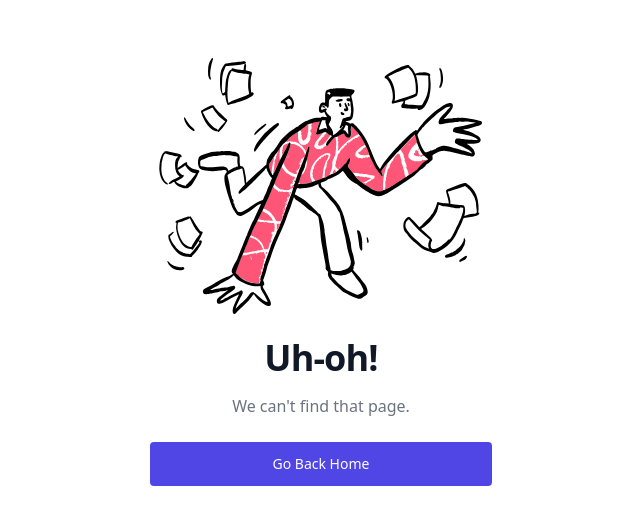
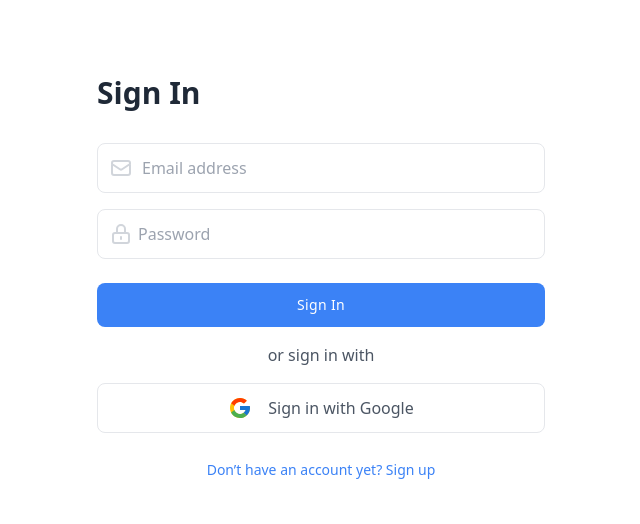
Before and after one commit to adnan2508/dine-ease, a React (Vite) app: page /login in a window 1280 px wide. Shown: the part 128-652 px from the top of the page, without its empty margins (319-959 px from the left). Built offline with nearby package versions, Linux system fonts and the light colour scheme; no server answers.

Commit message:
login added

```diff
--- a/src/components/Navbar.jsx
+++ b/src/components/Navbar.jsx
@@ -1,7 +1,9 @@
-import React from "react";
+import React, { useContext } from "react";
 import { Link } from "react-router-dom";
+import { AuthContext } from "../provider/AuthProvider";
 
 const Navbar = () => {
+  const { user } = useContext(AuthContext);
   return (
     <div>
       <div className="navbar bg-orange-500 text-white font-mulish">
@@ -13,7 +15,8 @@
                 className="h-5 w-5"
                 fill="none"
                 viewBox="0 0 24 24"
-                stroke="currentColor">
+                stroke="currentColor"
+              >
                 <path
                   strokeLinecap="round"
                   strokeLinejoin="round"
@@ -24,7 +27,8 @@
             </div>
             <ul
               tabIndex={0}
-              className="menu menu-sm dropdown-content mt-3 z-[1] p-2 shadow bg-orange-500 rounded-box w-52">
+              className="menu menu-sm dropdown-content mt-3 z-[1] p-2 shadow bg-orange-500 rounded-box w-52"
+            >
               <li>
                 <Link to="/">Home</Link>
               </li>
@@ -81,12 +85,55 @@
             </li>
           </ul>
         </div>
+        {!user && (
           <div className="navbar-end">
-          <a className="btn px-8 bg-[#FBBF77] border-none text-white">Login</a>
-          <a className="btn px-8 ml-4 bg-[#B7410e] border-none text-white">
+            <Link to='/login' className="btn px-8 bg-[#FBBF77] border-none text-white">
+              Login
+            </Link>
+            <Link to='/register' className="btn px-8 ml-4 bg-[#B7410e] border-none text-white">
               Register
+            </Link>
+          </div>
+        )}
+
+        {user && (
+          <div className="navbar-end">
+            <a className="btn px-8 bg-[#B7410e] border-none text-white">
+              Logout
             </a>
+            <div className="dropdown dropdown-end">
+              <div
+                tabIndex={0}
+                role="button"
+                className="btn btn-ghost btn-circle avatar"
+              >
+                <div className="w-10 rounded-full">
+                  <img
+                    alt="Tailwind CSS Navbar component"
+                    src="https://img.daisyui.com/images/stock/photo-1534528741775-53994a69daeb.jpg"
+                  />
                 </div>
+              </div>
+              <ul
+                tabIndex={0}
+                className="menu menu-sm dropdown-content mt-3 z-[1] p-2 shadow bg-base-100 rounded-box w-52"
+              >
+                <li>
+                  <a className="justify-between">
+                    Profile
+                    <span className="badge">New</span>
+                  </a>
+                </li>
+                <li>
+                  <a>Settings</a>
+                </li>
+                <li>
+                  <a>Logout</a>
+                </li>
+              </ul>
+            </div>
+          </div>
+        )}
       </div>
     </div>
   );
--- a/src/main.jsx
+++ b/src/main.jsx
@@ -11,6 +11,7 @@
 import Gallery from './pages/Gallery.jsx';
 import NotFoundPage from './pages/NotFoundPage.jsx';
 import AuthProvider from './provider/AuthProvider.jsx';
+import Login from './pages/Login.jsx';
 
 const router = createBrowserRouter([
   {
@@ -29,6 +30,10 @@
     path: "/gallery",
     element: <Gallery></Gallery>,
   },
+  {
+    path: "/login",
+    element: <Login></Login>,
+  },
 ]);
 
 ReactDOM.createRoot(document.getElementById('root')).render(
--- /dev/null
+++ b/src/pages/Login.jsx
@@ -0,0 +1,63 @@
+import React from 'react';
+
+const Login = () => {
+    return (
+        <div>
+
+            <section class="bg-white ">
+    <div class="container flex items-center justify-center min-h-screen px-6 mx-auto">
+        <form class="w-full max-w-md">
+            <h1 class="mt-3 text-2xl font-semibold text-gray-800 capitalize sm:text-3xl ">sign In</h1>
+
+            <div class="relative flex items-center mt-8">
+                <span class="absolute">
+                    <svg xmlns="http://www.w3.org/2000/svg" class="w-6 h-6 mx-3 text-gray-300" fill="none" viewBox="0 0 24 24" stroke="currentColor" stroke-width="2">
+                        <path stroke-linecap="round" stroke-linejoin="round" d="M3 8l7.89 5.26a2 2 0 002.22 0L21 8M5 19h14a2 2 0 002-2V7a2 2 0 00-2-2H5a2 2 0 00-2 2v10a2 2 0 002 2z" />
+                    </svg>
+                </span>
+
+                <input type="email" class="block w-full py-3 text-gray-700 bg-white border rounded-lg px-11  focus:border-blue-400 dark:focus:border-blue-300 focus:ring-blue-300 focus:outline-none focus:ring focus:ring-opacity-40" placeholder="Email address"/>
+            </div>
+
+            <div class="relative flex items-center mt-4">
+                <span class="absolute">
+                    <svg xmlns="http://www.w3.org/2000/svg" class="w-6 h-6 mx-3 text-gray-300 " fill="none" viewBox="0 0 24 24" stroke="currentColor" stroke-width="2">
+                        <path stroke-linecap="round" stroke-linejoin="round" d="M12 15v2m-6 4h12a2 2 0 002-2v-6a2 2 0 00-2-2H6a2 2 0 00-2 2v6a2 2 0 002 2zm10-10V7a4 4 0 00-8 0v4h8z" />
+                    </svg>
+                </span>
+
+                <input type="password" class="block w-full px-10 py-3 text-gray-700 bg-white border rounded-lg  focus:border-blue-400 focus:ring-blue-300 focus:outline-none focus:ring focus:ring-opacity-40" placeholder="Password"/>
+            </div>
+
+            <div class="mt-6">
+                <button class="w-full px-6 py-3 text-sm font-medium tracking-wide text-white capitalize transition-colors duration-300 transform bg-blue-500 rounded-lg hover:bg-blue-400 focus:outline-none focus:ring focus:ring-blue-300 focus:ring-opacity-50">
+                    Sign in
+                </button>
+
+                <p class="mt-4 text-center text-gray-600 dark:text-gray-400">or sign in with</p>
+
+                <a href="#" class="flex items-center justify-center px-6 py-3 mt-4 text-gray-600 transition-colors duration-300 transform border rounded-lg  hover:bg-gray-50">
+                    <svg class="w-6 h-6 mx-2" viewBox="0 0 40 40">
+                        <path d="M36.3425 16.7358H35V16.6667H20V23.3333H29.4192C28.045 27.2142 24.3525 30 20 30C14.4775 30 10 25.5225 10 20C10 14.4775 14.4775 9.99999 20 9.99999C22.5492 9.99999 24.8683 10.9617 26.6342 12.5325L31.3483 7.81833C28.3717 5.04416 24.39 3.33333 20 3.33333C10.7958 3.33333 3.33335 10.7958 3.33335 20C3.33335 29.2042 10.7958 36.6667 20 36.6667C29.2042 36.6667 36.6667 29.2042 36.6667 20C36.6667 18.8825 36.5517 17.7917 36.3425 16.7358Z" fill="#FFC107" />
+                        <path d="M5.25497 12.2425L10.7308 16.2583C12.2125 12.59 15.8008 9.99999 20 9.99999C22.5491 9.99999 24.8683 10.9617 26.6341 12.5325L31.3483 7.81833C28.3716 5.04416 24.39 3.33333 20 3.33333C13.5983 3.33333 8.04663 6.94749 5.25497 12.2425Z" fill="#FF3D00" />
+                        <path d="M20 36.6667C24.305 36.6667 28.2167 35.0192 31.1742 32.34L26.0159 27.975C24.3425 29.2425 22.2625 30 20 30C15.665 30 11.9842 27.2359 10.5975 23.3784L5.16254 27.5659C7.92087 32.9634 13.5225 36.6667 20 36.6667Z" fill="#4CAF50" />
+                        <path d="M36.3425 16.7358H35V16.6667H20V23.3333H29.4192C28.7592 25.1975 27.56 26.805 26.0133 27.9758C26.0142 27.975 26.015 27.975 26.0158 27.9742L31.1742 32.3392C30.8092 32.6708 36.6667 28.3333 36.6667 20C36.6667 18.8825 36.5517 17.7917 36.3425 16.7358Z" fill="#1976D2" />
+                    </svg>
+
+                    <span class="mx-2">Sign in with Google</span>
+                </a>
+
+                <div class="mt-6 text-center ">
+                    <a href="#" class="text-sm text-blue-500 hover:underline dark:text-blue-400">
+                        Don’t have an account yet? Sign up
+                    </a>
+                </div>
+            </div>
+        </form>
+    </div>
+</section>
+</div>
+    );
+};
+
+export default Login;
--- /dev/null
+++ b/src/pages/Register.jsx
@@ -0,0 +1,11 @@
+import React from 'react';
+
+const Register = () => {
+    return (
+        <div>
+
+        </div>
+    );
+};
+
+export default Register;
```
Lines whose indentation alone changed are shown as unchanged.
